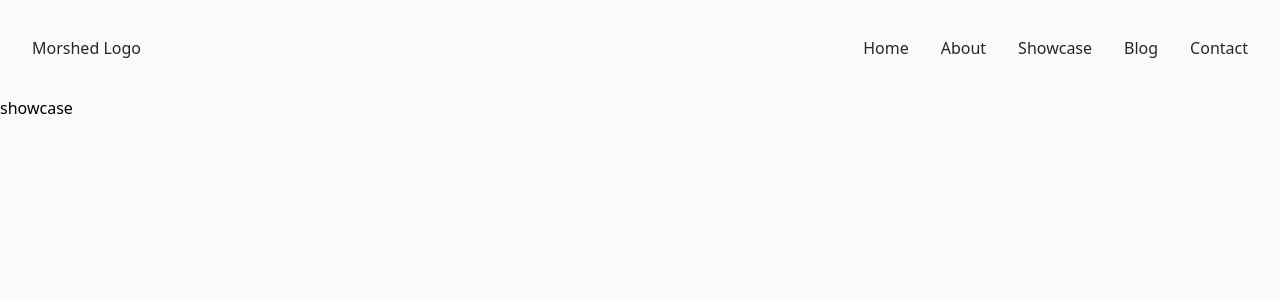
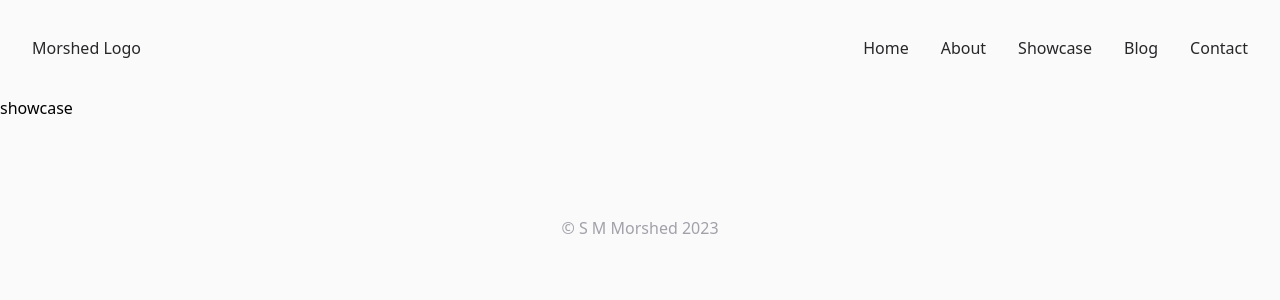
Before and after one commit to morshed33/portfolio, a React (Vite) app: page /showcase in a window 1280 px wide. Shown: the top 300 px of the page. Built offline with nearby package versions, Linux system fonts and the light colour scheme.

Commit message:
footer added

```diff
--- a/src/Layout.jsx
+++ b/src/Layout.jsx
@@ -2,6 +2,7 @@ import { motion, AnimatePresence } from "framer-motion";
 import Loader from "./components/Loader";
 import Navbar from "./components/Navbar";
 import { Outlet, useLocation, useNavigation } from "react-router-dom";
+import Footer from "./components/Footer";
 
 const variants = {
 	inactive: {
@@ -34,7 +35,7 @@ const variants = {
 
 const Layout = () => {
 	const navigation = useNavigation();
-  const location = useLocation();
+	const location = useLocation();
 
 	return (
 		<>
@@ -52,6 +53,7 @@ const Layout = () => {
 							<main className="min-h-screen bg-zinc-50 dark:bg-slate-900 z-0">
 								<Navbar />
 								<Outlet />
+								{location.pathname === '/' ? null : <Footer />}
 							</main>
 						</>
 					)}
--- /dev/null
+++ b/src/components/Footer.jsx
@@ -0,0 +1,13 @@
+const Footer = () => {
+	return (
+		<footer className="py-4 bg-zinc-50 dark:bg-slate-900 pt-20">
+			<div className="w-full relative z-0 mx-auto p-4 flex items-center justify-center">
+				<span className="text-md text-zinc-400 sm:text-center">
+					&copy;&nbsp;S M Morshed {new Date().getFullYear()}
+				</span>
+			</div>
+		</footer>
+	);
+};
+
+export default Footer;
--- a/src/pages/About.jsx
+++ b/src/pages/About.jsx
@@ -228,7 +228,6 @@ const About = () => {
 						</div>
 					</motion.div>
 				</div>
-				<div className="h-12"></div>
 			</section>
 		</>
 	);
```
